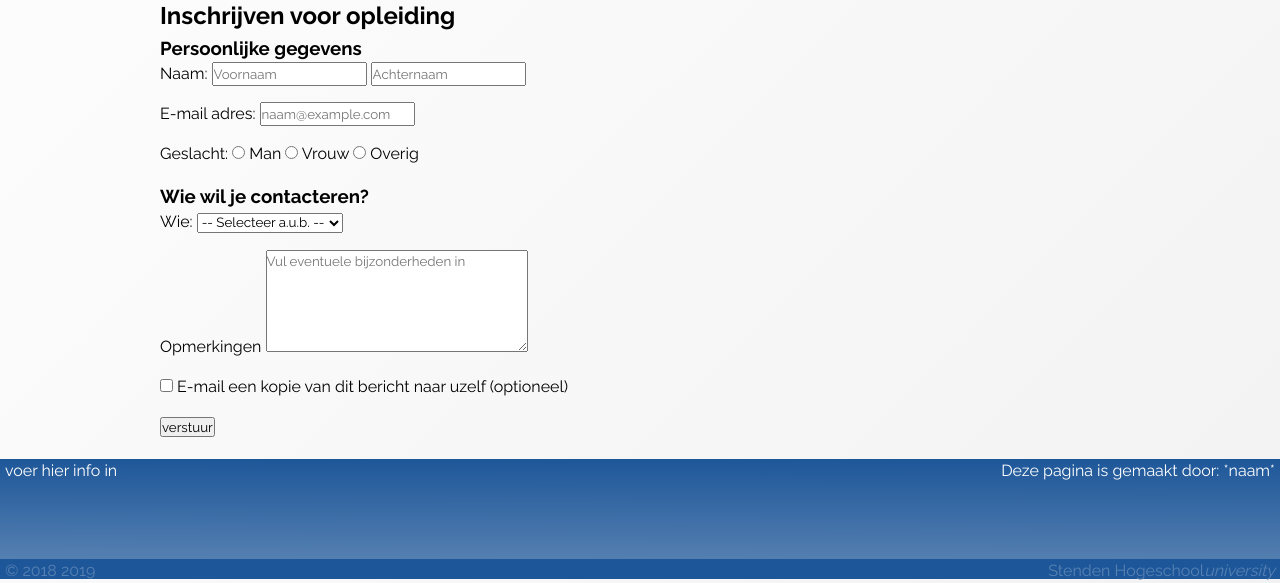
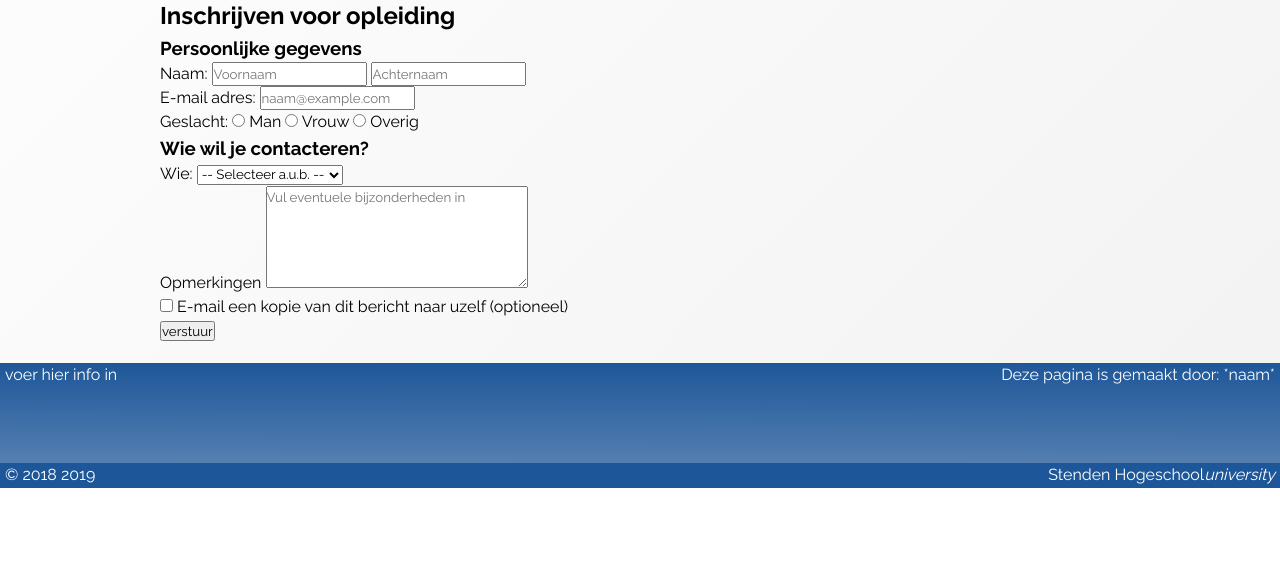
Before and after one commit to RubenKuilder/HTML_Project, a plain HTML site: page contact.html in a window 1280 px wide. Shown: the part 422-1005 px from the top of the page. After the commit the page ends 910 px from the top, so only its background shows below. Drawn offline with Linux system fonts and the light colour scheme.

Commit message:
Changed contact page css link

```diff
--- a/contact.html
+++ b/contact.html
@@ -7,7 +7,6 @@
 
 		<link href="https://fonts.googleapis.com/css?family=Raleway:300,400,700" rel="stylesheet">
 		<link rel="stylesheet" type="text/css" href="assets/stylesheets/main.css">
-		<link rel="stylesheet" type="text/css" href="assets/stylesheets/contact.css">
 	</head>
 	<body>
 		<nav>
```
